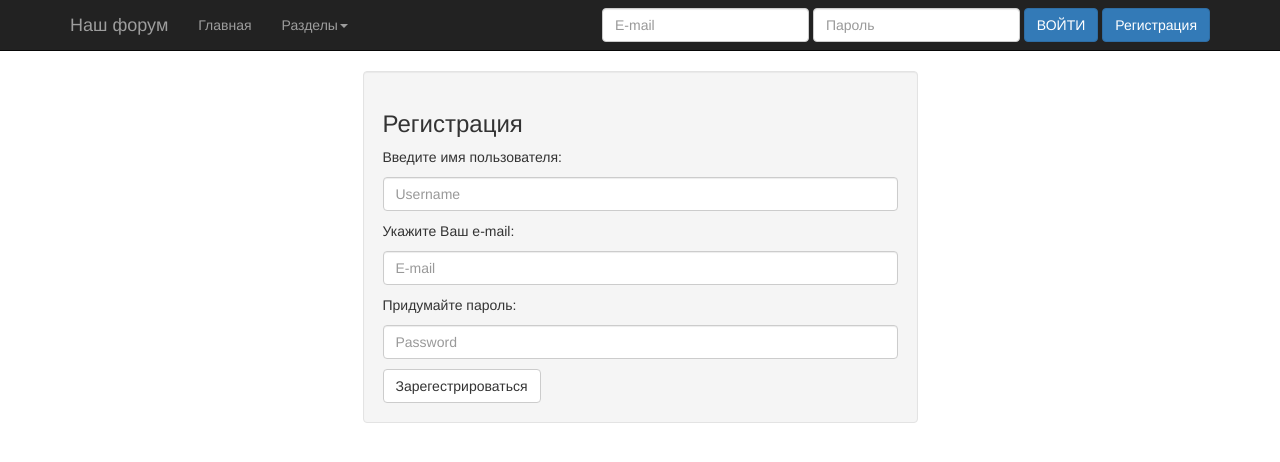
After one commit to CBNHTYC/forum, a PHP site: page /registr.php in a window 1280 px wide. The commit adds this page. Shown: the top 462 px of the page. Run offline with PHP 8.4, Linux system fonts and the light colour scheme; tables that the repository leaves empty or names only in its code hold one stand-in row (values such as "Sample post").

Commit message:
Добавил регистрацию пользователя

```diff
--- a/app/header.php
+++ b/app/header.php
@@ -50,6 +50,19 @@
                         </ul>
                     </li>
                 </ul>
+                <form action="/login.php" class="navbar-form navbar-right hidden-sm">
+                    <div class="form-group">
+                        <input type="text" class="form-control" placeholder="E-mail" value="">
+                    </div>
+                    <div class="form-group">
+                        <input type="password" class="form-control" placeholder="Пароль" value="">
+                    </div>
+                    <button type="submit" class="btn btn-primary">
+                        <i class="fa fa-sign-in"></i> ВОЙТИ
+                    </button>
+                    <a href="/registr.php" class="btn btn-primary">Регистрация</a>
+                </form>
+
             </div>
         </div>
     </div>
--- a/app/include/functions.php
+++ b/app/include/functions.php
@@ -270,3 +270,39 @@
 
 
     }
+
+    function addUser($username, $email, $password)
+    {
+        global $link;
+        $localEmail = mysqli_real_escape_string($link, $email);#делает строку безопасной, предотвращая sql инъекции
+        $localUsername = mysqli_real_escape_string($link, $username);
+        $localPassword = mysqli_real_escape_string($link, $password);
+        #1.Проверить, есть ли подписчик в базе
+        $query = "SELECT * FROM users WHERE email = '$localEmail'";
+
+        $result = mysqli_query($link, $query);
+        $result = mysqli_query($link, $query);
+
+        if (!$result->num_rows)
+        {
+            #2.Если его нет, то создаём подписчика с уникальным кодом
+            $userCode = generateCode();
+            $insertQuery = "INSERT INTO users (email, code, username, password) VALUES ('$localEmail', '$userCode', '$localUsername', '$localPassword')";
+
+            $result = mysqli_query($link, $insertQuery);
+
+            if ($result)
+            {
+                return 'created';
+            }
+            else
+            {
+                return 'fail';
+            }
+        }
+        else
+        {
+            #3.Если он есть, направим на главную страницу, отправиви сообщение о его существовании в родительскую функцию
+            return 'exist';
+        }
+    }
--- /dev/null
+++ b/registr.php
@@ -0,0 +1,43 @@
+<?php
+ini_set('error_reporting', 'E_ALL');
+ini_set('display_errors', 'E_ALL');
+ini_set('display_startup_errors', 'E_ALL');
+#ПОДКЛЮЧЕНИЕ php ФАЙЛОВ
+
+/*
+include ''; аналог require, может возвращать значение
+include_once '';
+require ''; при повтороном подключении одного и того же файла, мы получаем дубликат
+require_once ''; не получаем дубликат
+*/
+
+require 'app/header.php';
+?>
+
+<div class="container">
+    <div class="row">
+        <div class="col-md-3"></div>
+        <div class="col-md-6">
+            <div class="well">
+                <h3>Регистрация</h3>
+                <form action="/app/include/addUser.php" method="post">
+                    <p>Введите имя пользователя:</p>
+                    <input class="form-control" type="text" name="username" value="" rows="3" placeholder="Username" required>
+                    <p></p>
+                    <p>Укажите Ваш e-mail:</p>
+                    <input class="form-control" type="email" name="email" value="" rows="3" placeholder="E-mail" required>
+                    <p></p>
+                    <p>Придумайте пароль:</p>
+                    <input class="form-control" type="text" name="password" value="" rows="3" placeholder="Password" required>
+                    <p></p>
+                    <button type="submit" class="btn btn-default">Зарегестрироваться</button>
+                </form>
+            </div>
+        </div>
+    </div>
+</div>
+
+
+<?php
+include_once 'app/footer.php';
+?>
```
Also changed, not shown: app/include/addUser.php (added, +12 -0 lines), login.php (added, +7 -0 lines).
